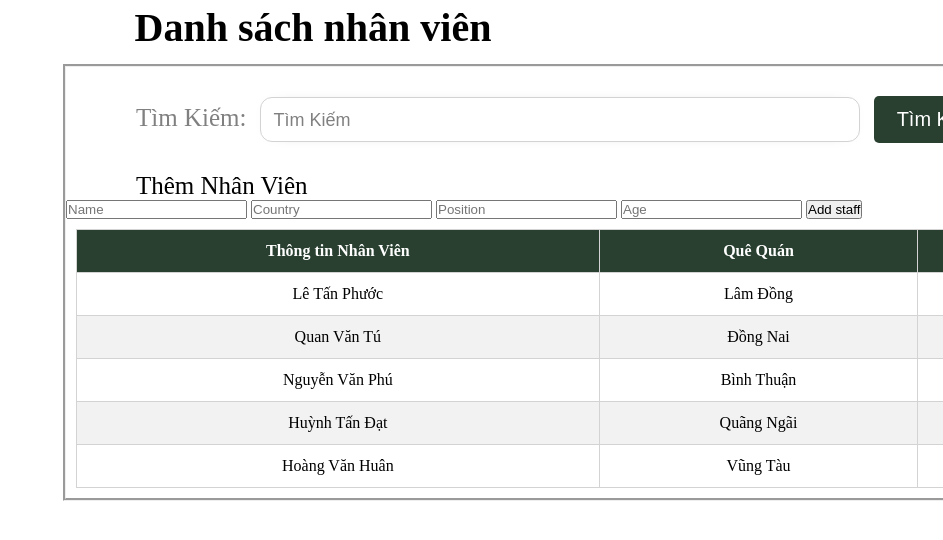
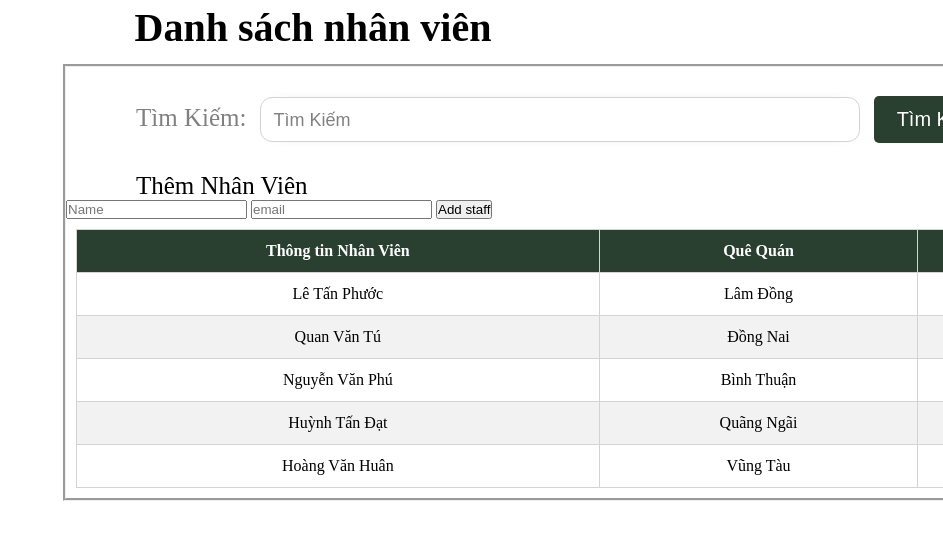
Before and after one commit to Dat9999999/web-CK, a PHP site: page /view/employee.php in a window 1280 px wide. Shown: the part 156-696 px from the top of the page, without its empty margins (337-1280 px from the left). Run offline with PHP 8.4, Linux system fonts and the light colour scheme; some libraries are stand-ins or nearby versions.

Commit message:
employee

```diff
--- a/view/employee.php
+++ b/view/employee.php
@@ -1,4 +1,15 @@
 <link rel="stylesheet" href="./view/asset/css/Nhanvien.css" />
+    <meta name="viewport" content="width=device-width, initial-scale=1.0" />
+
+    <link rel="preconnect" href="https://fonts.gstatic.com" />
+    <link
+      rel="stylesheet"
+      href="./asset/font/fontawesome-free-6.5.1-web/css/all.min.css"
+    />
+    <script
+      src="https://kit.fontawesome.com/a076d05399.js"
+      crossorigin="anonymous"
+    ></script>
 <div class="staff">
       <h2>Danh sách nhân viên</h2>
       <div class="staff-header">
@@ -11,12 +22,10 @@
         />
         <button class="staff-button">Tìm Kiếm</button>
         <button class="staff-btnadd">Thêm Nhân Viên</button>
-        <form id="addstaffForm" class="add-staff-form">
+        <form action ="employee.php" method="post"  id="addstaffForm" class="add-staff-form">
           <label for="">Thêm Nhân Viên</label><br />
           <input type="text" id="Name" placeholder="Name" />
-          <input type="text" id="Country" placeholder="Country" />
-          <input type="text" id="Position" placeholder="Position" />
-          <input type="text" id="Age" placeholder="Age" />
+          <input type="email" id="email" placeholder="email" />
           <button type="submit" onclick="addStaff()">Add staff</button>
         </form>
 
@@ -30,7 +39,9 @@
               <th>Ngày bắt đầu làm</th>
             </tr>
           </thead>
-          <tbody class="staff-list-body"></tbody>
+          <tbody class="staff-list-body">
+
+          </tbody>
         </table>
       </div>
     </div>
```
